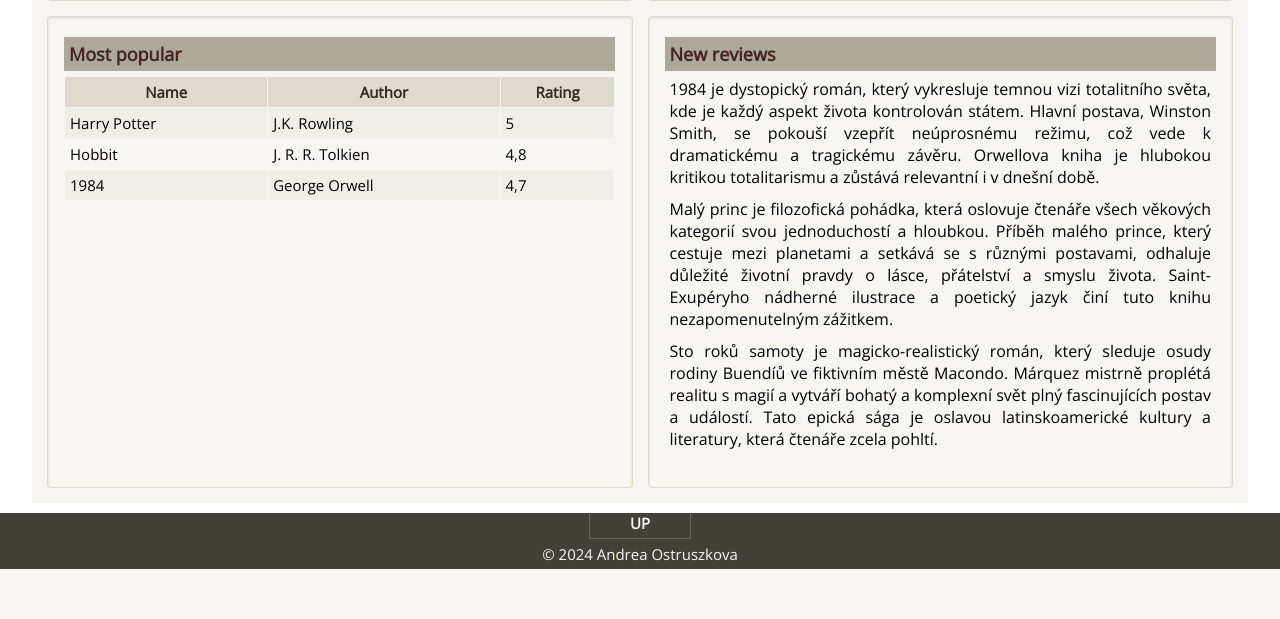
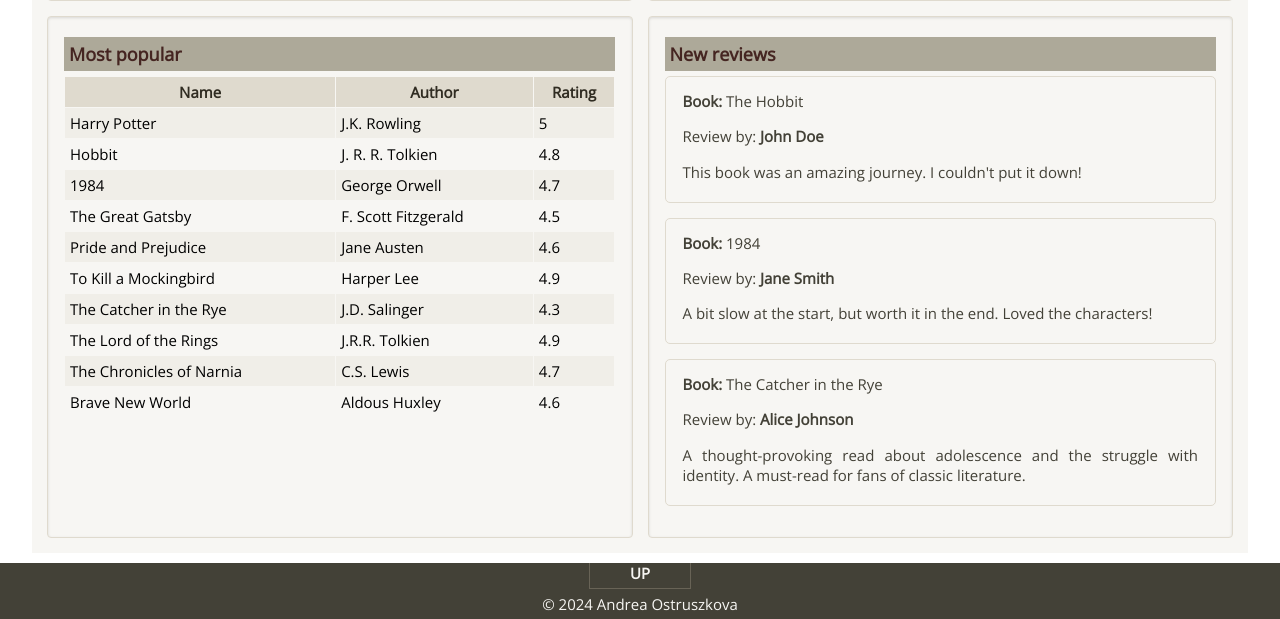
Before and after one commit to AndreaOstruszka/ZWA-project-web-app, a PHP site: page /frontend/index.html in a window 1280 px wide. Shown: the part 852-1471 px from the top of the page. Before the commit the page ends 1421 px from the top, so only its background shows below. Run offline with PHP 8.4, Linux system fonts and the light colour scheme; some libraries are stand-ins or nearby versions.

Commit message:
Added reviews to index.html

```diff
--- a/frontend/css/style.css
+++ b/frontend/css/style.css
@@ -337,6 +337,30 @@ a.genres_item:hover {
     border-radius: 4px;
 }
 
+.review_index {
+    margin-bottom: 1em;
+    padding: 0.8em;
+    background-color: var(--light);
+    border-radius: 5px;
+    border: 1px solid var(--light-beige);
+}
+
+.review_book_index {
+    font-size: 1em;
+    color: var(--main-color);
+    margin-bottom: 1%;
+}
+
+.review_user_index {
+    font-size: 1em;
+    color: var(--main-color);
+    margin-bottom: 1%;
+}
+
+.review_text_index {
+    font-size: 1em;
+    color: var(--main-color);
+}
 /* --------------------------- my profile -------------------------- */
 .profile_container {
     display: flex;
--- a/frontend/index.html
+++ b/frontend/index.html
@@ -29,10 +29,13 @@
         <div class="main_container">
             <div class="section welcome">
                 <h2>Everything about your favourite books</h2>
-                <p>lorem ipsum
+                <p>Welcome to BookNook! Here, you can explore a vast collection of books across various genres,
+                    including popular titles, fantasy, sci-fi, and more. Discover detailed information, read reviews,
+                    and easily keep track of newly released books all in one place.
                     <br>
                 </p>
             </div>
+
             <div class="section new_release">
                 <h2>New release</h2>
                 <div class="book_cover_div">
@@ -44,6 +47,7 @@
                     <p>Release date: 31.12.2024
                 </div>
             </div>
+
             <div class="section most_popular">
                 <h2>Most popular</h2>
                 <table>
@@ -60,39 +64,71 @@
                     <tr>
                         <td>Hobbit</td>
                         <td>J. R. R. Tolkien</td>
-                        <td>4,8</td>
+                        <td>4.8</td>
                     </tr>
                     <tr>
                         <td>1984</td>
                         <td>George Orwell</td>
-                        <td>4,7</td>
-                        </td>
+                        <td>4.7</td>
+                    </tr>
+                    <tr>
+                        <td>The Great Gatsby</td>
+                        <td>F. Scott Fitzgerald</td>
+                        <td>4.5</td>
+                    </tr>
+                    <tr>
+                        <td>Pride and Prejudice</td>
+                        <td>Jane Austen</td>
+                        <td>4.6</td>
+                    </tr>
+                    <tr>
+                        <td>To Kill a Mockingbird</td>
+                        <td>Harper Lee</td>
+                        <td>4.9</td>
+                    </tr>
+                    <tr>
+                        <td>The Catcher in the Rye</td>
+                        <td>J.D. Salinger</td>
+                        <td>4.3</td>
+                    </tr>
+                    <tr>
+                        <td>The Lord of the Rings</td>
+                        <td>J.R.R. Tolkien</td>
+                        <td>4.9</td>
+                    </tr>
+                    <tr>
+                        <td>The Chronicles of Narnia</td>
+                        <td>C.S. Lewis</td>
+                        <td>4.7</td>
+                    </tr>
+                    <tr>
+                        <td>Brave New World</td>
+                        <td>Aldous Huxley</td>
+                        <td>4.6</td>
                     </tr>
                 </table>
+
             </div>
             <div class="section new_reviews">
                 <h2>New reviews</h2>
-                <table>
-                    <tr>
-                        <p>1984 je dystopický román, který vykresluje temnou vizi totalitního světa, kde je každý aspekt
-                            života kontrolován státem. Hlavní postava, Winston Smith, se pokouší vzepřít neúprosnému
-                            režimu, což vede k dramatickému a tragickému závěru. Orwellova kniha je hlubokou kritikou
-                            totalitarismu a zůstává relevantní i v dnešní době.</p>
-                    </tr>
-                    <tr>
-                        <p>Malý princ je filozofická pohádka, která oslovuje čtenáře všech věkových kategorií svou
-                            jednoduchostí a hloubkou. Příběh malého prince, který cestuje mezi planetami a setkává se s
-                            různými postavami, odhaluje důležité životní pravdy o lásce, přátelství a smyslu života.
-                            Saint-Exupéryho nádherné ilustrace a poetický jazyk činí tuto knihu nezapomenutelným
-                            zážitkem.</p>
-                    </tr>
-                    <tr>
-                        <p>Sto roků samoty je magicko-realistický román, který sleduje osudy rodiny Buendíů ve fiktivním
-                            městě Macondo. Márquez mistrně proplétá realitu s magií a vytváří bohatý a komplexní svět
-                            plný fascinujících postav a událostí. Tato epická sága je oslavou latinskoamerické kultury a
-                            literatury, která čtenáře zcela pohltí.</p>
-                    </tr>
-                </table>
+                <div class="review_index">
+                    <p class="review_book_index"><strong>Book:</strong> The Hobbit</p>
+                    <p class="review_user_index">Review by: <strong>John Doe</strong></p>
+                    <p class="review_text_index">This book was an amazing journey. I couldn't put it down!</p>
+                </div>
+                <div class="review_index">
+                    <p class="review_book_index"><strong>Book:</strong> 1984</p>
+                    <p class="review_user_index">Review by: <strong>Jane Smith</strong></p>
+                    <p class="review_text_index">A bit slow at the start, but worth it in the end. Loved the
+                        characters!</p>
+                </div>
+                <div class="review_index">
+                    <p class="review_book_index"><strong>Book:</strong> The Catcher in the Rye</p>
+                    <p class="review_user_index">Review by: <strong>Alice Johnson</strong></p>
+                    <p class="review_text_index">A thought-provoking read about adolescence and the struggle with
+                        identity. A
+                        must-read for fans of classic literature.</p>
+                </div>
             </div>
         </div>
     </article>
```
Also changed, not shown: 1 other file.
